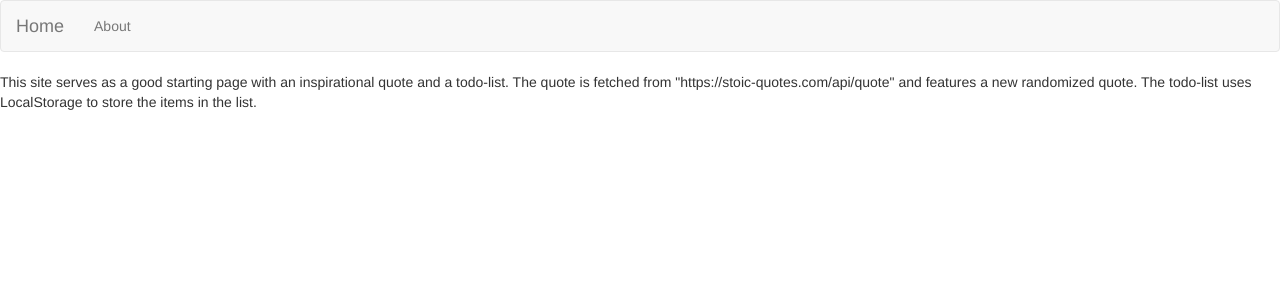
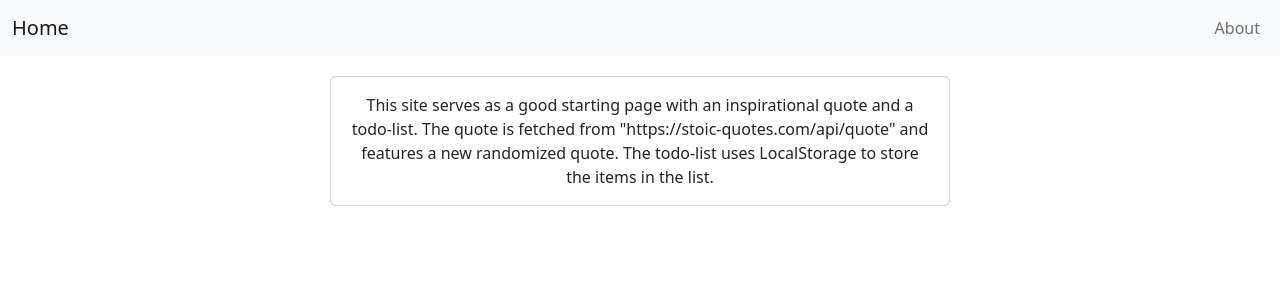
Before and after one commit to Cespaw/home-page-app, a React (Create React App) app: page /about in a window 1280 px wide. Shown: the top 300 px of the page. Built offline with nearby package versions, Linux system fonts and the light colour scheme.

Commit message:
Added styling using bootstrap

```diff
--- a/package.json
+++ b/package.json
@@ -6,7 +6,7 @@
     "@testing-library/jest-dom": "^5.16.5",
     "@testing-library/react": "^13.4.0",
     "@testing-library/user-event": "^13.5.0",
-    "bootstrap": "^3.4.1",
+    "bootstrap": "^5.2.2",
     "react": "^18.2.0",
     "react-dom": "^18.2.0",
     "react-router-dom": "^6.4.3",
--- a/src/About.js
+++ b/src/About.js
@@ -1,10 +1,12 @@
 function About() {
     return (
-        <div class="card">
-            <div class="card-body">
-                This site serves as a good starting page with an inspirational quote and a todo-list.
-                The quote is fetched from "https://stoic-quotes.com/api/quote" and features a new randomized quote.
-                The todo-list uses LocalStorage to store the items in the list.
+        <div className="About">
+            <div class="card text-center w-50">
+                <div class="card-body">
+                    This site serves as a good starting page with an inspirational quote and a todo-list.
+                    The quote is fetched from "https://stoic-quotes.com/api/quote" and features a new randomized quote.
+                    The todo-list uses LocalStorage to store the items in the list.
+                </div>
             </div>
         </div>
     );
--- a/src/App.css
+++ b/src/App.css
@@ -13,11 +13,23 @@
   }
 }
 
+.Quote {
+  padding: 20px;
+}
+
+.About {
+  display: flex;
+  flex-direction: column;
+  justify-content: center;
+  align-items: center;
+  padding: 20px;
+}
+
 .ToDoList {
   background-color: #ffffff;
   min-height: 100vh;
   display: flex;
-  flex-direction: column;
+  flex-direction:column;
   align-items: center;
   font-size: calc(10px + 2vmin);
   color: rgb(0, 0, 0);
--- a/src/App.js
+++ b/src/App.js
@@ -11,19 +11,21 @@ function App() {
     <BrowserRouter>
       <>
 
-        <nav class="navbar navbar-default">
+        <nav class="navbar navbar-expand-lg bg-light">
           <div class="container-fluid">
             <div class="navbar-header">
               <a class="navbar-brand" href="/home">Home</a>
             </div>
-            <ul class="nav navbar-nav">
-              <li><a href="/about">About</a></li>
+            <ul class="navbar-nav">
+              <li class="nav-item"><a class="nav-link" href="/about">About</a></li>
             </ul>
           </div>
         </nav>
 
         <div>
           <Routes>
+
+            <Route path="/" element={<Home/>} />
 
             <Route path="/home" element={<Home />} />
 
--- a/src/Quote.js
+++ b/src/Quote.js
@@ -30,10 +30,10 @@ function Quote() {
   }
 
   return (
-    <>
+    <div className="Quote">
       {loading ? <p>Loading...</p>
         :
-        <div class="card" style={{width: 700}}>
+        <div class="card" style={{width: 700}} >
           <div class="card-header">
             <div class="card-body">
               <blockquote class="blockquote mb-0">
@@ -44,7 +44,7 @@ function Quote() {
           </div>
         </div>
       }
-    </>
+    </div>
 
   );
 }
--- a/src/TodoItem.js
+++ b/src/TodoItem.js
@@ -16,17 +16,20 @@ function TodoItem({ props, handleDelete, handleEdit }) {
     }
 
     return (
-        <div class="card">
+        <div class="card w-200">
             <div class="card-body">
                 {editClicked ?
                     <div class="card-body">
+                        <div class="d-flex">
+                            <div class="p-2 flex-grow-1">
                                 <input
-
                                     value={input}
                                     placeholder={props.name}
                                     onChange={(event) => setInput(event.target.value)}>
                                 </input>
+                            </div>
 
+                            <div class="p-2">
                                 <button
                                     type="button"
                                     class="btn btn-primary"
@@ -34,19 +37,8 @@ function TodoItem({ props, handleDelete, handleEdit }) {
                                     Confirm
                                 </button>
                             </div>
-                    :
-                    <>
-                        <p class="card-text">{props.name}</p>
-                        <button
-                            type="button"
-                            class="btn btn-primary"
-                            onClick={() => handleEditClicked()}>
-                            Edit
-                        </button>
-                        </>
-                }
 
-
+                            <div class="p-2">
                                 <button
                                     type="button"
                                     class="btn btn-primary"
@@ -55,6 +47,34 @@ function TodoItem({ props, handleDelete, handleEdit }) {
                                 </button>
                             </div>
                         </div>
+                    </div>
+                    :
+                    <div class="d-flex">
+                        <div class="p-2 flex-grow-1">
+                            <p class="card-text">{props.name}</p>
+                        </div>
+
+                        <div class="p-2">
+                            <button
+                                type="button"
+                                class="btn btn-primary"
+                                onClick={() => handleEditClicked()}>
+                                Edit
+                            </button>
+                        </div>
+
+                        <div class="p-2">
+                            <button
+                                type="button"
+                                class="btn btn-primary"
+                                onClick={() => handleDelete(props.id)}>
+                                Delete
+                            </button>
+                        </div>
+                    </div>
+                }
+            </div>
+        </div>
     );
 }
 
--- a/src/TodoList.js
+++ b/src/TodoList.js
@@ -77,9 +77,9 @@ function TodoList() {
     return (
         <div id="ToDoList">
             <form id="ToDoList">
-                <p>
-                    Tasks
-                </p>
+                <div class="d-flex justify-content-center">
+                    My Tasks
+                </div>
 
                 <div>
                     <input placeholder="Write task here"
@@ -100,6 +100,7 @@ function TodoList() {
                 }
 
             </form>
+
         </div>
 
     );
```
Also changed, not shown: 1 other file (tests, documents, lock files or other folders). Lines whose indentation alone changed are shown as unchanged.
